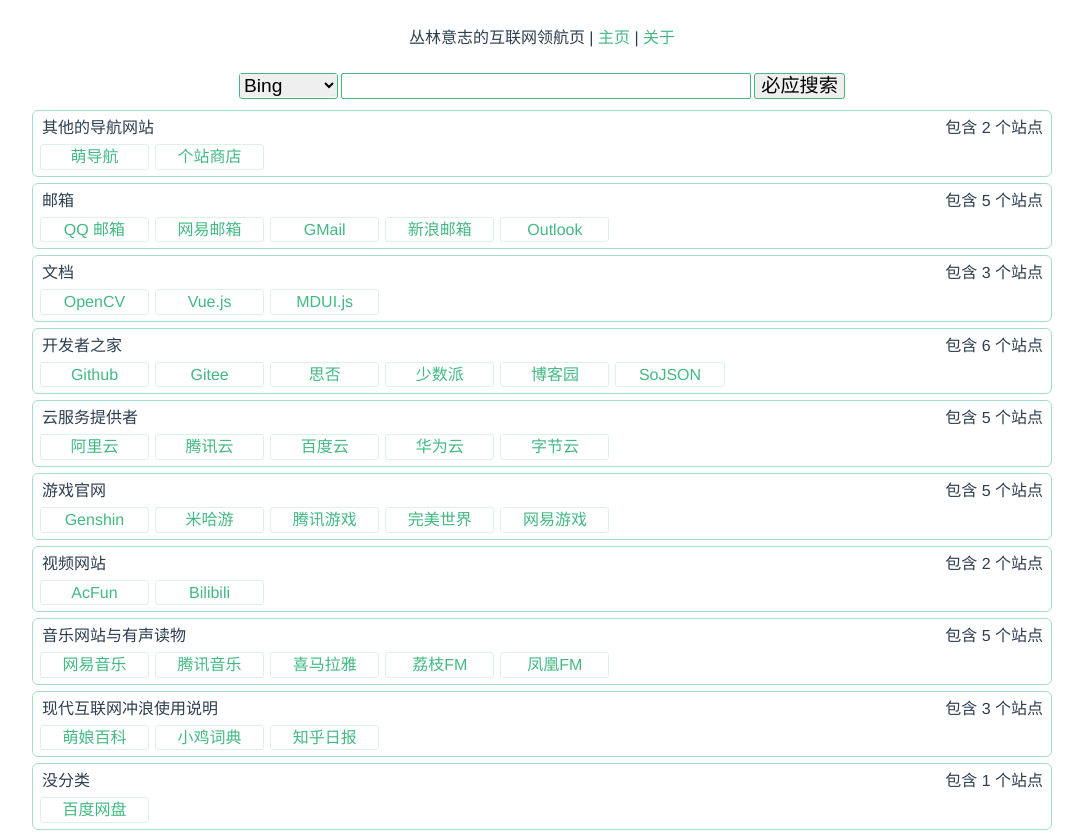
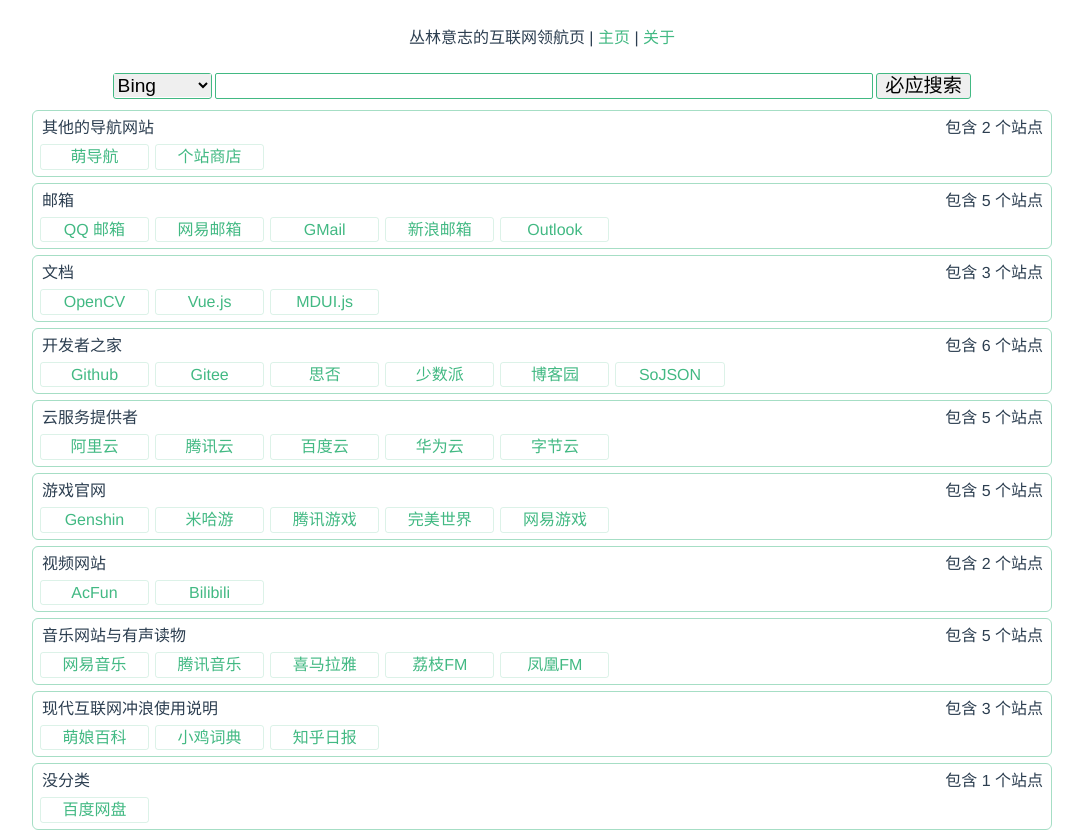
Before and after one commit to conglinyizhi/NavigationCenter, a Vue app: page / in a window 1280 px wide. Shown: the top 832 px of the page, without its empty margins (98-1181 px from the left). Built offline with nearby package versions, Linux system fonts and the light colour scheme.

Commit message:
修改搜索框在小屏幕设备上的表现

```diff
--- a/src/components/Search.vue
+++ b/src/components/Search.vue
@@ -62,7 +62,8 @@ const searchWebsiteList = [
     url: "https://www.google.com/search",
     key: "q",
     button: "谷歌搜索",
-  },{
+  },
+  {
     title: "微软文档",
     url: "https://support.microsoft.com/zh-cn/Search/results",
     key: "query",
@@ -99,11 +100,18 @@ export default {
 
 <style scoped>
 #search {
-  display: inline-block;
+  display: block;
   margin: 3px;
   border-radius: 5px;
   padding: 5px 0;
-  width: 50%;
+  /* width: 50%; */
+}
+
+@media (min-width: 600px) {
+  #search {
+    display: inline-block;
+    width: 70%;
+  }
 }
 
 /* #search::before {
@@ -118,14 +126,11 @@ export default {
 } */
 #keywordsInput {
   margin-top: 1px;
-  width: 70%;
   border: 1px #42b983 groove;
   border-radius: 2px;
   flex: 8;
 }
 .changeWebsiteButton {
-  width: 4rem;
-  /* background: #fff; */
   height: 1rem;
   line-height: 1rem;
   border: 1px #42b983 groove;
@@ -143,7 +148,7 @@ input[type="submit"],
   border: 1px #42b983 groove;
   border-radius: 3px;
 }
-.searchBox *{
+.searchBox * {
   font-size: 1.2rem;
   line-height: 1.2rem;
 }
```
